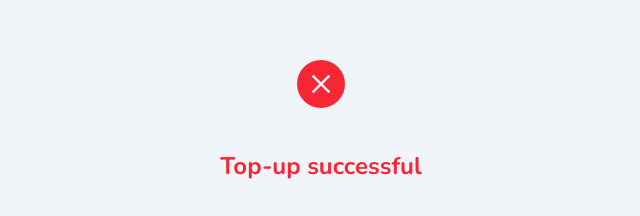
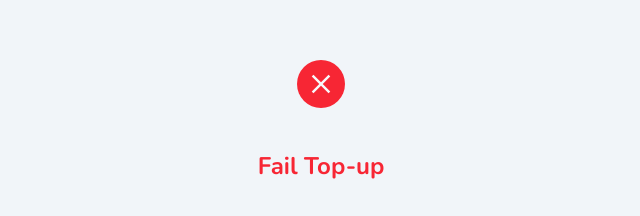
Before and after one commit to narmpiyanuch/navni-frontend, a React (Vite) app: page /failtopup in a window 1280 px wide. Shown: the part 143-359 px from the top of the page, without its empty margins (319-959 px from the left). Built offline with nearby package versions, Linux system fonts and the light colour scheme.

Commit message:
TopUpFailPageUI

```diff
--- a/src/pages/userPage/PaymentFlowPage/TopUpFail.jsx
+++ b/src/pages/userPage/PaymentFlowPage/TopUpFail.jsx
@@ -8,7 +8,7 @@ export default function TopUpFail() {
                 <div className="flex flex-col items-center gap-10">
                     <span className="material-symbols-outlined text-MonoColor-50 text-[32px] bg-Error-main rounded-full p-2">close</span>
 
-                    <p className="text-[24px] text-Error-main font-semibold">Top-up successful</p>
+                    <p className="text-[24px] text-Error-main font-semibold">Fail Top-up</p>
                 </div>
                 <img src={purpleLogoNB} alt='logo' className='w-[180px]' />
 
```
